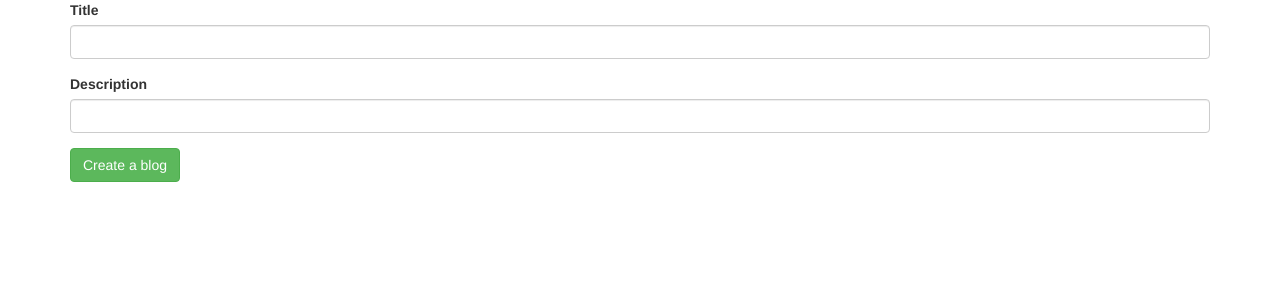
After one commit to berserg1/web-blog, a Flask app: template src/templates/new_blog.html in a window 1280 px wide. The commit adds this page. Shown: the top 300 px of the page. Run offline with Flask 2, Linux system fonts and the light colour scheme; the template is opened without the code that fills it, so the values that code supplies are empty; some libraries are stand-ins or nearby versions.

Commit message:
Finishing basic functionality of creating posts and blogs, creating basic templates

```diff
--- a/src/app.py
+++ b/src/app.py
@@ -1,7 +1,8 @@
-from flask import Flask, render_template, request, session
+from flask import Flask, render_template, request, session, make_response
 
 from src.common.database import Database
 from src.models.blog import Blog
+from src.models.post import Post
 from src.models.user import User
 
 app = Flask(__name__)  # Create a Flask app, ie an object of the Flask class
@@ -64,12 +65,53 @@ def user_blogs(user_id=None):
     return render_template("user_blogs.html", blogs=blogs, email=user.email)
 
 
+@app.route('/blogs/new', methods=['POST', 'GET'])
+def create_new_blog():
+    # If method is GET, we need to send a form for a user to fill
+    # in order to create a new blog
+    if request.method == 'GET':
+        # TODO after a user creates a blog, we need to change a route from blogs/new to blogs
+        return render_template('new_blog.html')
+    # If method is POST, we need to accept the data sent to this endpoint
+    # And create new blog based on that data
+    else:
+        title = request.form['title']
+        description = request.form['description']
+        user = User.get_by_email(session['email'])
+
+        new_blog = Blog(user.email, title, description, user._id)
+        new_blog.save_to_mongo()
+
+        # make_response function allows us to redirect a user to another route
+        # this function takes another function (view) as a parameter
+        return make_response(user_blogs(user._id))
+
+
+
 @app.route('/posts/<string:blog_id>')
 def blog_posts(blog_id):
     blog = Blog.from_mongo(blog_id)
     posts = blog.get_posts()
 
-    return render_template("posts.html", posts=posts, blog_title=blog.title)
+    return render_template("posts.html", posts=posts, blog_title=blog.title, blog_id=blog._id)
+
+
+@app.route('/posts/new/<string:blog_id>', methods=['POST', 'GET'])
+def create_new_post(blog_id):
+    if request.method == 'GET':
+        return render_template('new_post.html', blog_id=blog_id)
+
+    else:
+        title = request.form['title']
+        content = request.form['content']
+        user = User.get_by_email(session['email'])
+
+        new_post = Post(blog_id, title, content, user.email)
+        new_post.save_to_mongo()
+
+        # make_response function allows us to redirect a user to another route
+        # this function takes another function (view) as a parameter
+        return make_response(blog_posts(blog_id))
 
 if __name__ == '__main__':
-    app.run(port=4995)
+    app.run(port=4995, debug=True)
--- /dev/null
+++ b/src/templates/new_blog.html
@@ -0,0 +1,16 @@
+{% extends "base.html" %}
+{% block content %}
+<div class="container">
+    <form id="new-blog" action="/blogs/new" method="post">
+        <div class="form-group">
+            <label for="title">Title</label>
+            <input type="text" id="title" class="form-control" name="title">
+        </div>
+        <div class="form-group">
+            <label for="description">Description</label>
+            <input type="text" id="description" class="form-control" name="description">
+        </div>
+        <button type="submit" class="btn btn-success">Create a blog</button>
+    </form>
+</div>
+{% endblock %}
--- a/src/templates/posts.html
+++ b/src/templates/posts.html
@@ -2,11 +2,16 @@
 {% block content %}
 <div class="container">
     <h2>{{ blog_title }}</h2>
+    <a href="/posts/new/{{ blog_id }}"><button class="btn btn-primary">New post</button></a>
+        {% if posts %}
         {% for post in posts %}
             <h3>{{ post.title }}</h3>
             <p>{{ post.content }}</p>
             <p>{{ post.author }}</p>
             <hr>
         {% endfor %}
+    {% else %}
+        <h4>There aren't any posts yet!</h4>
+    {% endif %}
 </div>
 {% endblock %}
```
Also changed, not shown: src/templates/new_post.html (added, +16 -0 lines), README.md. Lines whose indentation alone changed are shown as unchanged.
